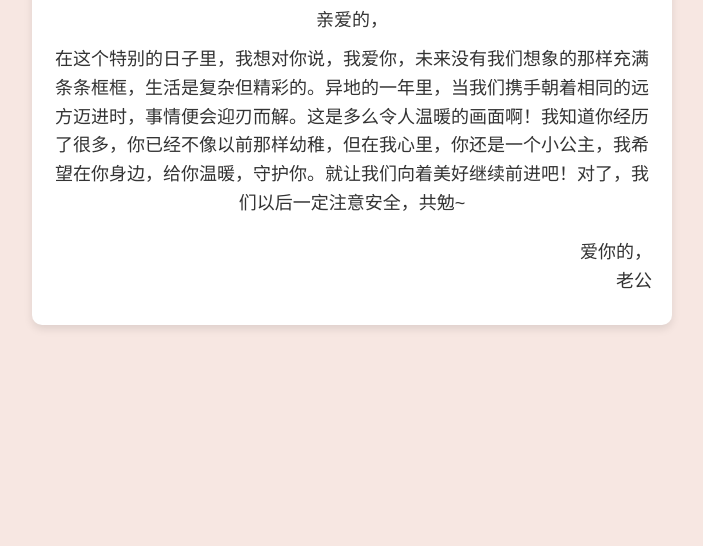
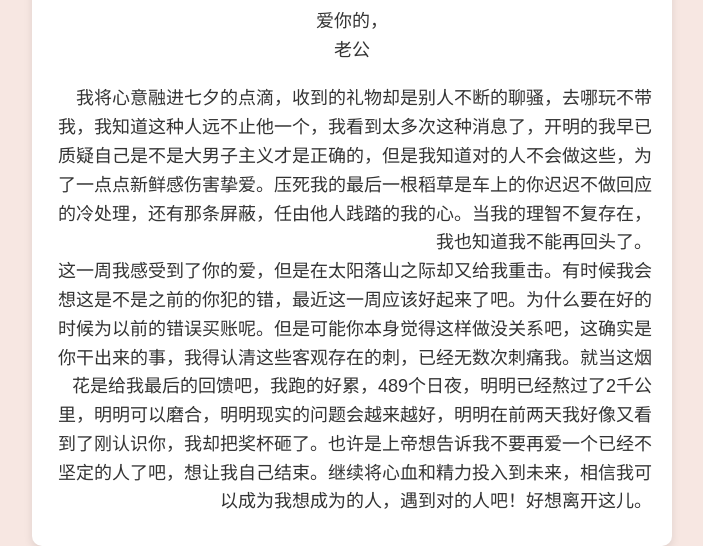
Before and after one commit to Yangboshun/Lucy, a plain HTML site: page index.html in a window 1280 px wide. Shown: the part 455-1001 px from the top of the page, without its empty margins (288-991 px from the left). Before the commit the page ends 800 px from the top, so only its background shows below. Drawn offline with Linux system fonts and the light colour scheme.

Commit message:
Update index.html

```diff
--- a/index.html
+++ b/index.html
@@ -16,6 +16,8 @@
             <p>亲爱的，</p>
             <p>在这个特别的日子里，我想对你说，我爱你，未来没有我们想象的那样充满条条框框，生活是复杂但精彩的。异地的一年里，当我们携手朝着相同的远方迈进时，事情便会迎刃而解。这是多么令人温暖的画面啊！我知道你经历了很多，你已经不像以前那样幼稚，但在我心里，你还是一个小公主，我希望在你身边，给你温暖，守护你。就让我们向着美好继续前进吧！对了，我们以后一定注意安全，共勉~</p>
             <p>爱你的，<br>老公</p>
+            <p>我将心意融进七夕的点滴，收到的礼物却是别人不断的聊骚，去哪玩不带我，我知道这种人远不止他一个，我看到太多次这种消息了，开明的我早已质疑自己是不是大男子主义才是正确的，但是我知道对的人不会做这些，为了一点点新鲜感伤害挚爱。压死我的最后一根稻草是车上的你迟迟不做回应的冷处理，还有那条屏蔽，任由他人践踏的我的心。当我的理智不复存在，我也知道我不能再回头了。
+            <br>这一周我感受到了你的爱，但是在太阳落山之际却又给我重击。有时候我会想这是不是之前的你犯的错，最近这一周应该好起来了吧。为什么要在好的时候为以前的错误买账呢。但是可能你本身觉得这样做没关系吧，这确实是你干出来的事，我得认清这些客观存在的刺，已经无数次刺痛我。就当这烟花是给我最后的回馈吧，我跑的好累，489个日夜，明明已经熬过了2千公里，明明可以磨合，明明现实的问题会越来越好，明明在前两天我好像又看到了刚认识你，我却把奖杯砸了。也许是上帝想告诉我不要再爱一个已经不坚定的人了吧，想让我自己结束。继续将心血和精力投入到未来，相信我可以成为我想成为的人，遇到对的人吧！好想离开这儿。</p>
         </div>
     </div>
 </body>
```
